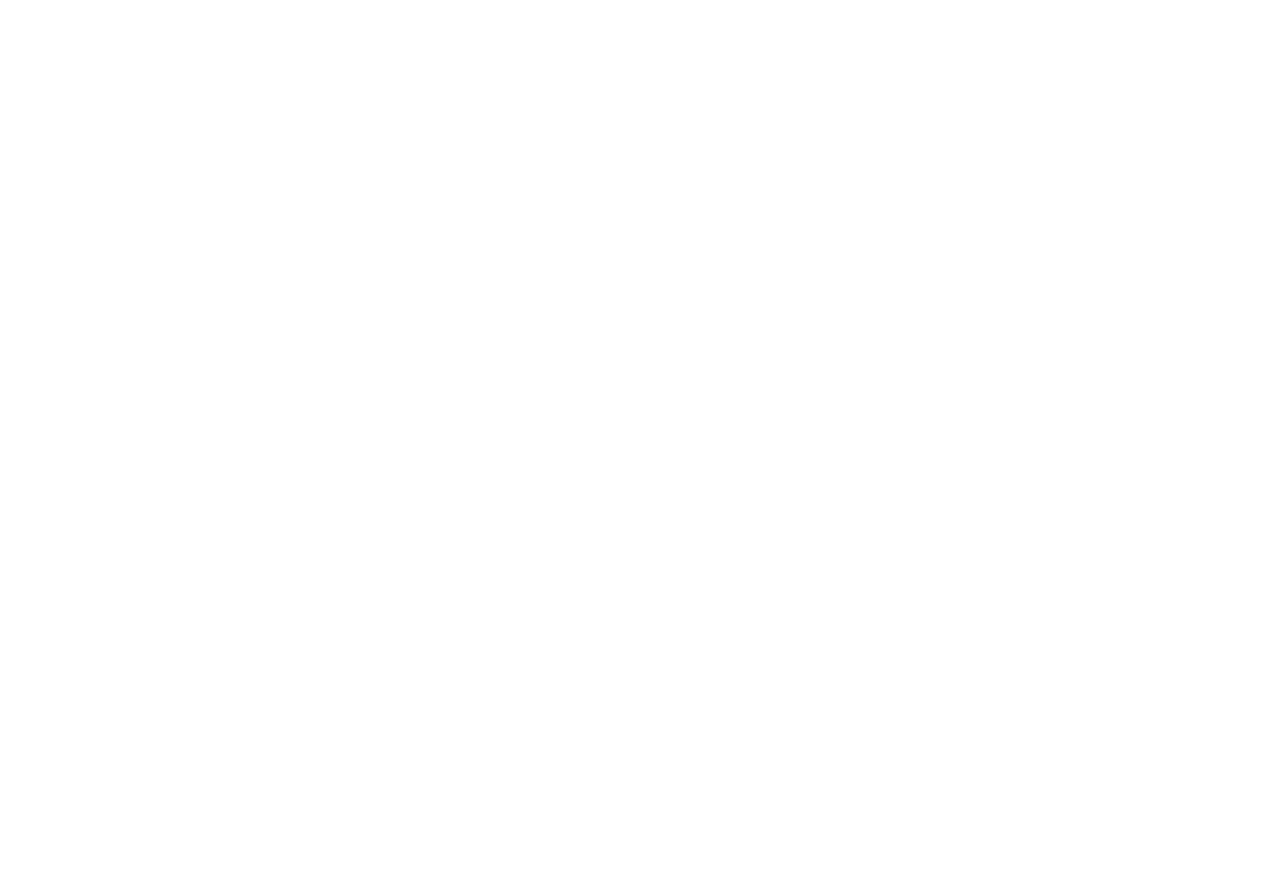
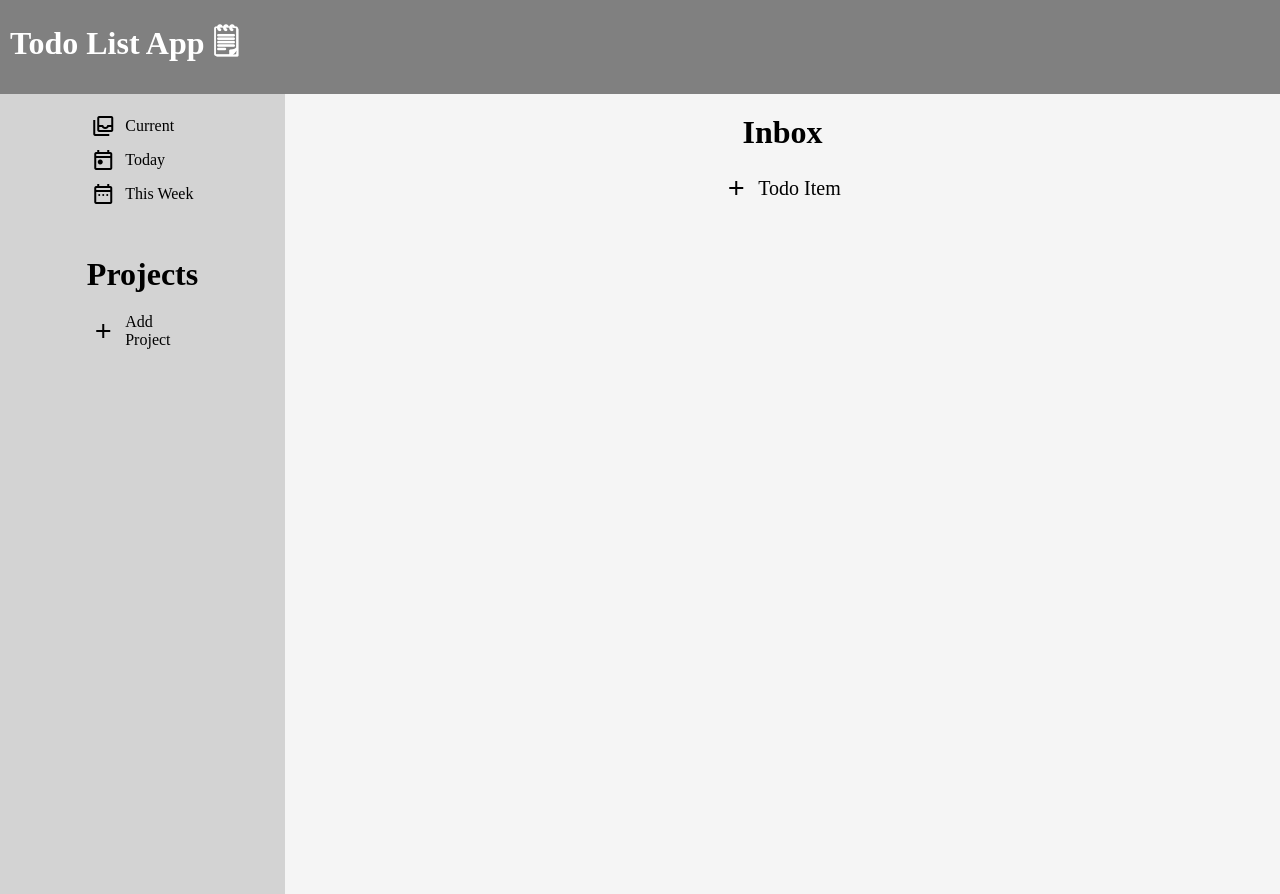
Before and after one commit to jesusvillalobosjr/Todo-List, a website: page dist/index.html in a window 1280 px wide. Before the commit the page ends 800 px from the top, so only its background shows below. Drawn offline with nearby package versions, Linux system fonts and the light colour scheme.

Commit message:
Add layout of todo list with styles

```diff
--- a/src/index.js
+++ /dev/null
@@ -1 +0,0 @@
-console.log("Hello");
--- a/src/styles.css
+++ b/src/styles.css
@@ -0,0 +1,105 @@
+body,html{
+    margin: 0;
+}
+
+.title-container{
+    background-color: grey;
+    padding: 20px 10px;
+}
+
+.title-container .website-title{
+    margin: 0;
+    color: white;
+}
+
+.main-container{
+    display: flex;
+    height: 100vh;
+}
+
+.main-container .sidebar p, .main-container .current-page h1{
+    margin: 0;
+}
+
+.main-container .sidebar{
+    background-color: lightgray;
+    flex-grow: 1;
+    display: flex;
+    flex-direction: column;
+    gap: 50px;
+    padding: 20px 0;
+}
+
+.main-container .sidebar .time-sort{
+    display: flex;
+    flex-direction: column;
+    justify-content: center;
+    align-items: center;
+    gap: 10px;
+}
+
+.sidebar-container{
+    width: max(80%,100px);
+    display: flex;
+    justify-content: center;
+    border-radius: 5px;
+    transition: all 300ms;
+}
+
+.sidebar-container p{
+    display: flex;
+    align-items: center;
+    gap: 10px;
+    width: max(45%,100px);
+}
+
+.sidebar-container:hover{
+    cursor: pointer;
+    background-color: darkgrey;
+}
+
+.main-container .sidebar .projects .projects-title{
+    margin: 0;
+}
+
+.main-container .sidebar .projects{
+    display: flex;
+    flex-direction: column;
+    justify-content: center;
+    align-items: center;
+    gap: 10px;
+}
+
+.main-container .current-page{
+    background-color: whitesmoke;
+    flex-grow: 5;
+    display: flex;
+    flex-direction: column;
+    align-items: center;
+    padding: 20px 0;
+    gap: 20px;
+}
+
+.main-container .current-page .current-page-title{
+
+}
+
+.main-container .current-page .add-todo-item{
+    transition: all 300ms;
+    padding: 5px;
+    border-radius: 5px;
+}
+
+.main-container .current-page .add-todo-item:hover{
+    background-color: darkgray;
+    cursor: pointer;
+}
+
+.main-container .current-page .add-todo-item .add-todo-item-text{
+    display: flex;
+    justify-content: center;
+    align-items: center;
+    gap: 10px;
+    font-size: 20px;
+    margin: 0;
+}
```
Also changed, not shown: dist/index.html.
